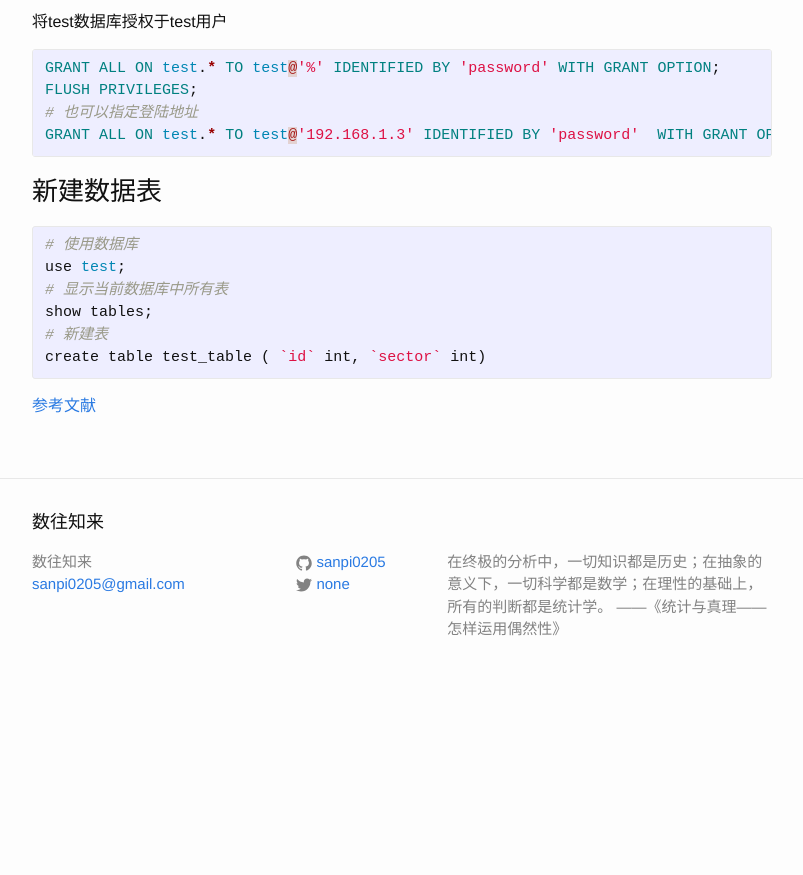
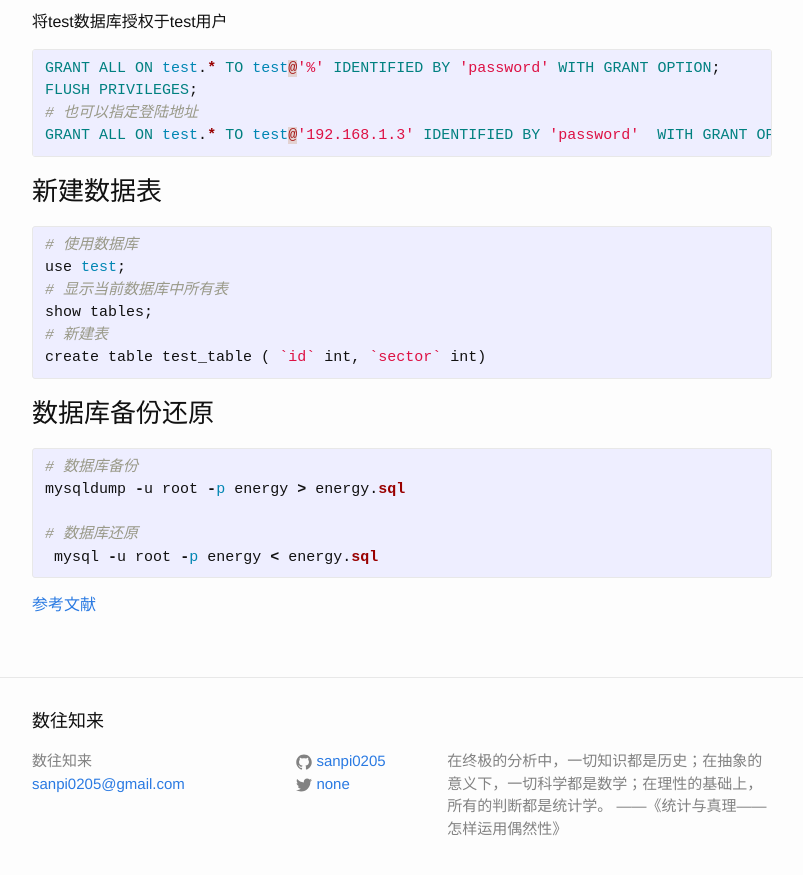
Before and after one commit to sanpi0205/sanpi0205.github.io, a Jekyll site: the page built from _posts/2015-07-26-mysql-tips.markdown, in a window 1280 px wide and 900 px high, scrolled down 918 px. Shown: the top 875 px of the window, without its empty margins (238-1041 px from the left). Built offline with Jekyll 4.4.1, drawn with Linux system fonts in a browser that asks for light colours; before the commit the page ends 1619 px from its top, so only the background shows below that.

Commit message:
mysql tips

```diff
--- a/_posts/2015-07-26-mysql-tips.markdown
+++ b/_posts/2015-07-26-mysql-tips.markdown
@@ -53,6 +53,15 @@ show tables;
 create table test_table ( `id` int, `sector` int)
 {% endhighlight %}
 
+### 数据库备份还原
+{% highlight ruby %}
+# 数据库备份
+mysqldump -u root -p energy > energy.sql
+
+# 数据库还原
+ mysql -u root -p energy < energy.sql
+{% endhighlight %}
+
 
 [参考文献][参考文献]
 
```
Also changed, not shown: 1 other file.
